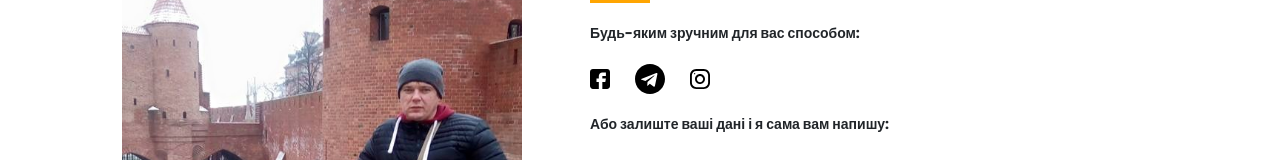
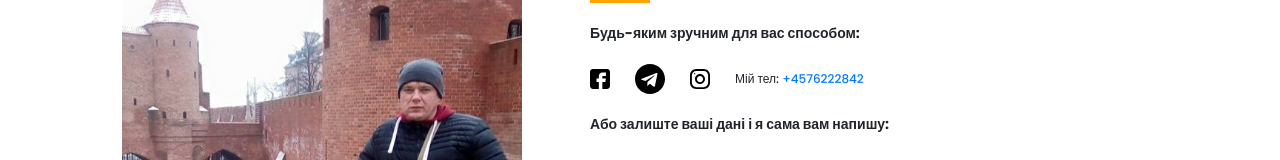
Before and after one commit to vadymUk/react_portfolio, a React (Create React App) app: page /react_portfolio/contacts in a window 1280 px wide. Shown: the part 237-397 px from the top of the page. Built offline with nearby package versions, Linux system fonts and the light colour scheme.

Commit message:
add tell

```diff
--- a/db.json
+++ b/db.json
@@ -5,6 +5,12 @@
       "mail": "vadimcicura@gmail.com",
       "text": "еее",
       "id": 1
+    },
+    {
+      "name": "VADYM TSYTSIURA",
+      "mail": "vadimcicura@gmail.com",
+      "text": "gggggg",
+      "id": 2
     }
   ],
   "comments": [
--- a/src/Components/pages/Contacts.js
+++ b/src/Components/pages/Contacts.js
@@ -121,6 +121,12 @@ const Contacts = () => {
                                     alt='instagram'
                                 />
                             </a>
+                            <a
+                                href='tel:+4576222842'
+                                className='contacts__tell'
+                            >
+                                <span>Мій тел:</span> +4576222842
+                            </a>
                         </div>
                         <div className='title title_fs14 contacts__text'>
                             Або залиште ваші дані і я сама вам напишу:
--- a/src/Components/sass/blocks/_contacts.scss
+++ b/src/Components/sass/blocks/_contacts.scss
@@ -27,7 +27,8 @@
     &__subtitle {
         font-weight: bold;
     }
-  &__text, &__social {
+    &__text,
+    &__social {
         margin-top: 20px;
     }
     &__link {
@@ -35,6 +36,12 @@
         img {
             max-width: 30px;
             max-height: 30px;
+        }
+    }
+    &__tell {
+        font-size: 12px;
+        span {
+            color: #212529;
         }
     }
     a {
```
Lines whose indentation alone changed are shown as unchanged.
